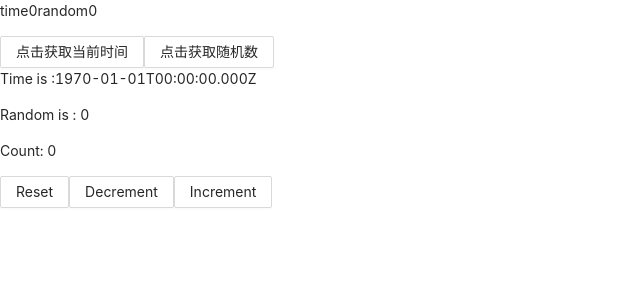
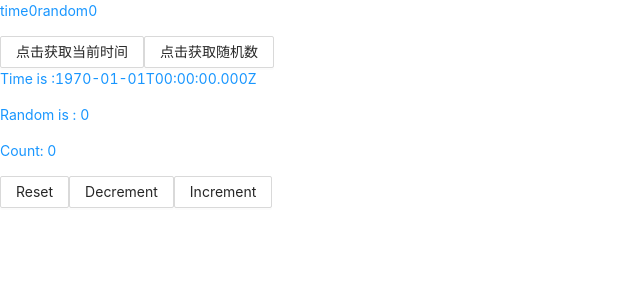
Before and after one commit to weishaodaren/Magellan, a React app: page / in a window 1280 px wide. Shown: the top 300 px of the page, without its empty margins (0-640 px from the left). Built offline with nearby package versions, Linux system fonts and the light colour scheme.

Commit message:
useContext module

```diff
--- a/src/App.tsx
+++ b/src/App.tsx
@@ -1,16 +1,17 @@
 import React from "react"
 import "./App.css"
+import { StyleContext } from "./component/Antd/Context"
 // import { Shopping } from "./component/ShoppingList"
 import { Antd } from "./component/Antd"
 import { Example } from "./component/Antd/Hooks"
 
 function App() {
     return (
-        <div>
+        <StyleContext.Provider value={{ color: "#1896ff" }}>
             {/* <Antd inital={0} /> */}
             <Example />
             {/* <Shopping /> */}
-        </div>
+        </StyleContext.Provider>
     )
 }
 
--- /dev/null
+++ b/src/component/Antd/Context.tsx
@@ -0,0 +1,13 @@
+import { createContext } from "react"
+
+const context = {
+    color: "#1890ff",
+    backgroundColor: "#000",
+    buttonColor: "green",
+    displack: "block",
+}
+type ContextType = Partial<typeof context>
+interface ContextTypeInterface extends ContextType {
+    [key: string]: string | undefined
+}
+export const StyleContext = createContext<ContextTypeInterface>(context)
--- a/src/component/Antd/Hooks.tsx
+++ b/src/component/Antd/Hooks.tsx
@@ -1,8 +1,17 @@
-import React, { FC, memo, useMemo, useState, useReducer } from "react"
+import React, {
+    FC,
+    memo,
+    useMemo,
+    useState,
+    useReducer,
+    useContext,
+} from "react"
+import { StyleContext } from "./Context"
 import { Reducer } from "./UseReducer"
 import { Button } from "antd"
 
 export const Example = () => {
+    const { color } = useContext(StyleContext)
     const [time, setTime] = useState<number>(0)
     const [random, setRandom] = useState<number>(0)
 
@@ -13,7 +22,7 @@ export const Example = () => {
         setRandom(Math.random() * 100)
     }
     return (
-        <div>
+        <div style={{ color: color }}>
             <p>
                 time{time}random{random}
             </p>
```
